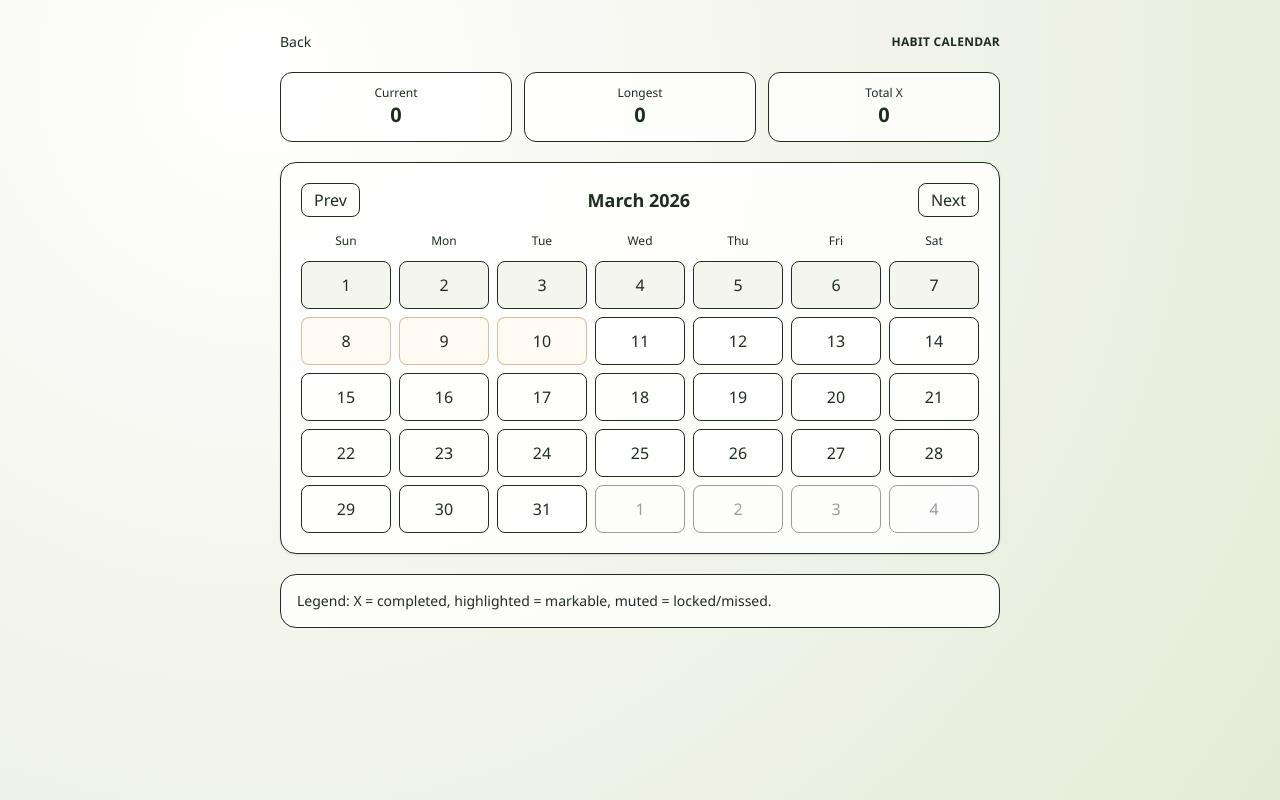
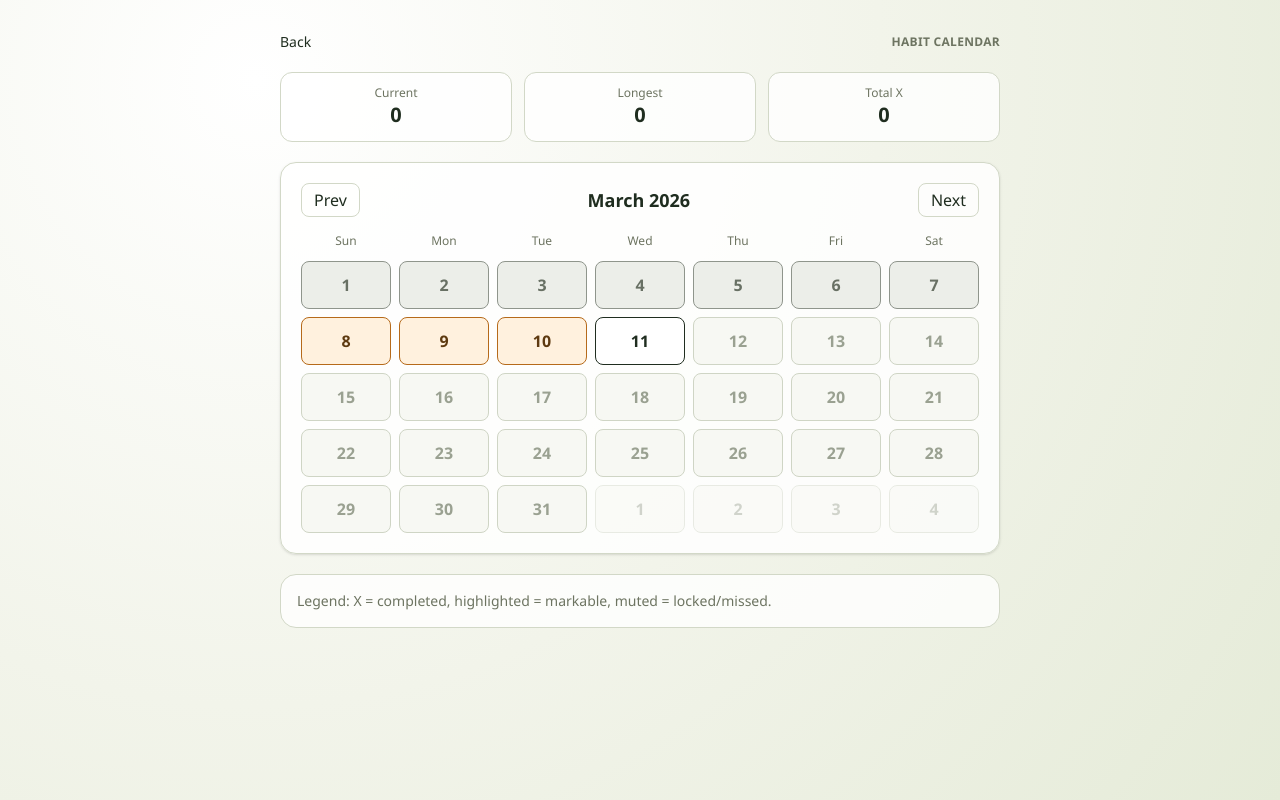
Before and after one commit to DonTee-Why/streak-strike, a Next.js app: page /habits/1 in a window 1280 px wide. Built offline with nearby package versions, Linux system fonts and the light colour scheme.

Commit message:
style: Update DayCell component styles and structure
- Refactor stateClass function to enhance styling for various day states.
- Improve visual hierarchy by adjusting text and background colors for better accessibility.
- Modify completed state rendering to include animated cross indicators.

```diff
--- a/app/globals.css
+++ b/app/globals.css
@@ -1,4 +1,5 @@
 @import "tailwindcss";
+@config "../tailwind.config.ts";
 
 :root {
   color-scheme: light;
--- a/components/day-cell.tsx
+++ b/components/day-cell.tsx
@@ -10,20 +10,20 @@ interface DayCellProps {
 function stateClass(state: MonthGridDay["state"]): string {
   switch (state) {
     case "today_open":
-      return "border-ink/60 bg-white";
+      return "border-ink bg-white text-ink";
     case "today_done":
-      return "border-ink bg-white";
+      return "border-[#2f6f4f] bg-[#dcefdc] text-ink";
     case "grace_open":
-      return "border-[#D4A373]/70 bg-[#fffaf2]";
+      return "border-[#b66a1a] bg-[#fff1de] text-[#5e3a10]";
     case "grace_done_locked":
-      return "border-line bg-[#eef4e4]";
+      return "border-[#4b7f60] bg-[#d7ead9] text-ink";
     case "expired_done":
-      return "border-line bg-[#e9f0df]";
+      return "border-[#6d846f] bg-[#c8dec9] text-ink";
     case "expired_missed":
-      return "border-line bg-[#f4f5ef] text-muted";
+      return "border-[#8f958c] bg-[#eceee9] text-[#687064]";
     case "future":
     default:
-      return "border-line bg-white/40 text-muted";
+      return "border-[#cfd5c5] bg-[#f7f8f3] text-[#9aa191]";
   }
 }
 
@@ -40,10 +40,11 @@ export function DayCell({ day, onTap }: DayCellProps) {
       } ${canTap ? "cursor-pointer" : "cursor-not-allowed"}`}
       aria-label={`${day.date} ${day.state}`}
     >
-      <span>{day.day}</span>
+      <span className="relative z-10 font-semibold">{day.day}</span>
       {day.completed ? (
-        <span className="pointer-events-none absolute inset-0 flex items-center justify-center text-lg font-bold text-[#d14b3f] animate-draw-x">
-          X
+        <span className="pointer-events-none absolute inset-0 z-20 animate-draw-x">
+          <span className="absolute left-1/2 top-1/2 h-[3px] w-[88%] -translate-x-1/2 -translate-y-1/2 rotate-45 rounded-full bg-[#c93f32]" />
+          <span className="absolute left-1/2 top-1/2 h-[3px] w-[88%] -translate-x-1/2 -translate-y-1/2 -rotate-45 rounded-full bg-[#c93f32]" />
         </span>
       ) : null}
     </button>
```
